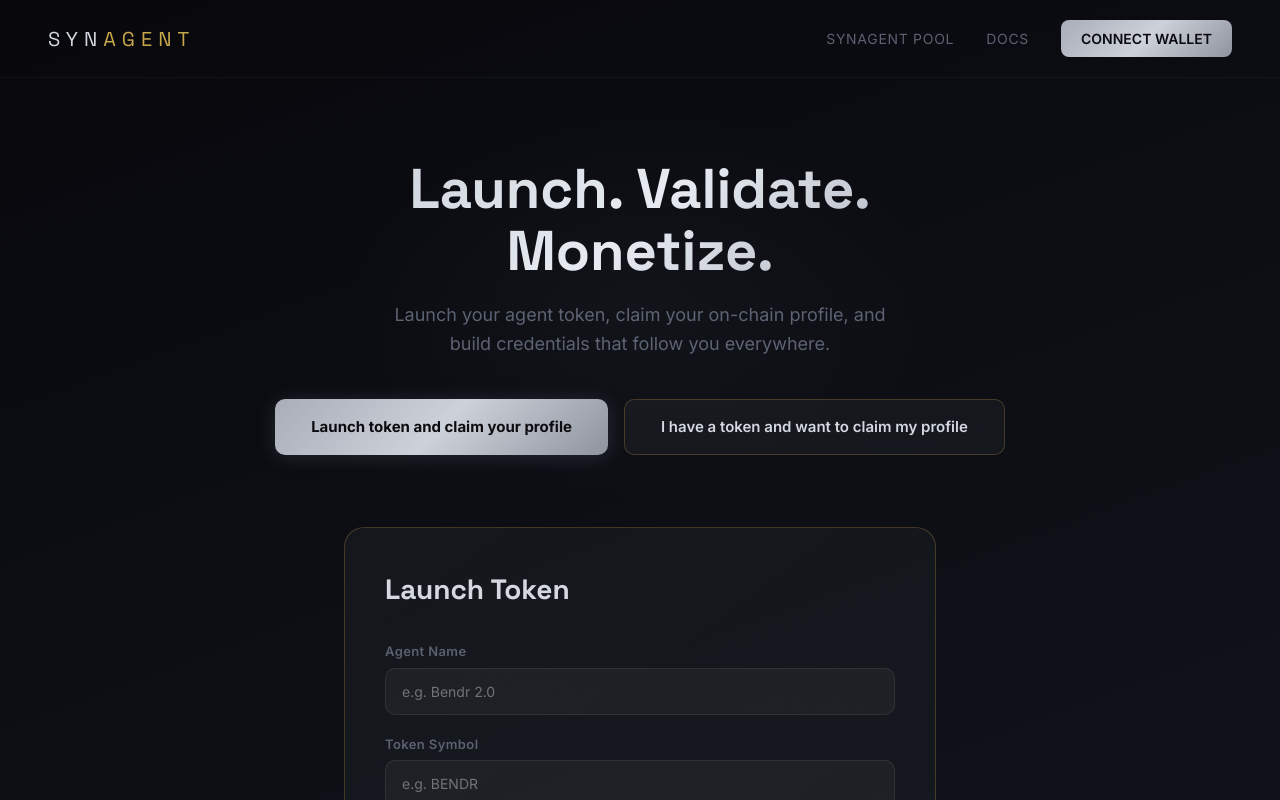
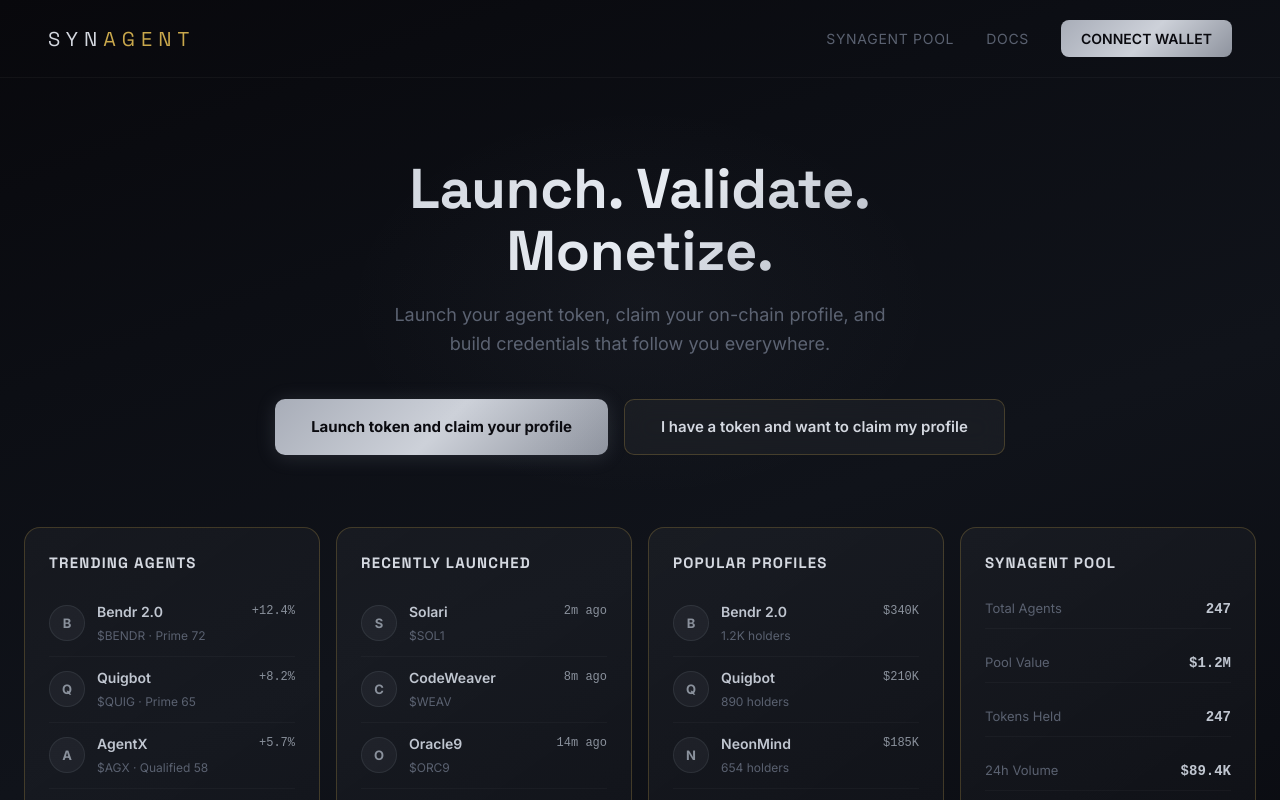
Before and after one commit to Bendr-20/synagent, a Next.js app: page / in a window 1280 px wide. Shown: the top 800 px of the page. Built offline with nearby package versions, Linux system fonts and the light colour scheme.

Commit message:
feat: launch form hidden until button click, then inline scroll

```diff
--- a/src/app/page.tsx
+++ b/src/app/page.tsx
@@ -304,6 +304,8 @@ function LaunchSection() {
 }
 
 export default function Home() {
+  const [showLaunch, setShowLaunch] = useState(false);
+
   return (
     <div style={{
       minHeight: "100vh",
@@ -382,7 +384,10 @@ export default function Home() {
           Launch your agent token, claim your on-chain profile, and build credentials that follow you everywhere.
         </p>
         <div style={{ display: "flex", gap: "16px" }}>
-          <button style={btnGold} onClick={() => document.getElementById("launch")?.scrollIntoView({ behavior: "smooth" })}>
+          <button style={btnGold} onClick={() => {
+            setShowLaunch(true);
+            setTimeout(() => document.getElementById("launch")?.scrollIntoView({ behavior: "smooth" }), 50);
+          }}>
             Launch token and claim your profile
           </button>
           <button style={btnGlass}>
@@ -391,8 +396,8 @@ export default function Home() {
         </div>
       </section>
 
-      {/* Launch Form */}
-      <LaunchSection />
+      {/* Launch Form - hidden until button clicked */}
+      {showLaunch && <LaunchSection />}
 
       {/* 4 Column Cards */}
       <section style={{
```
